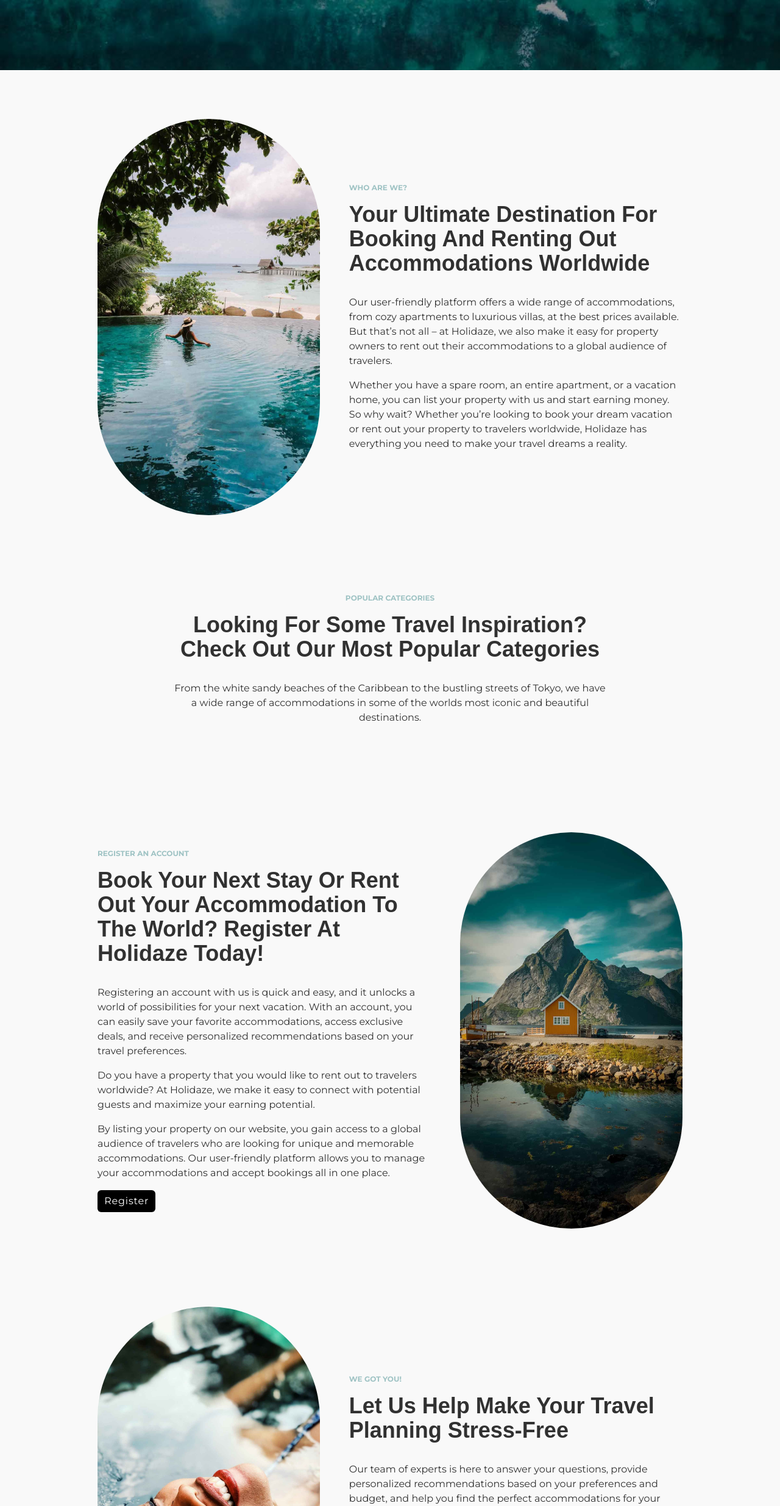
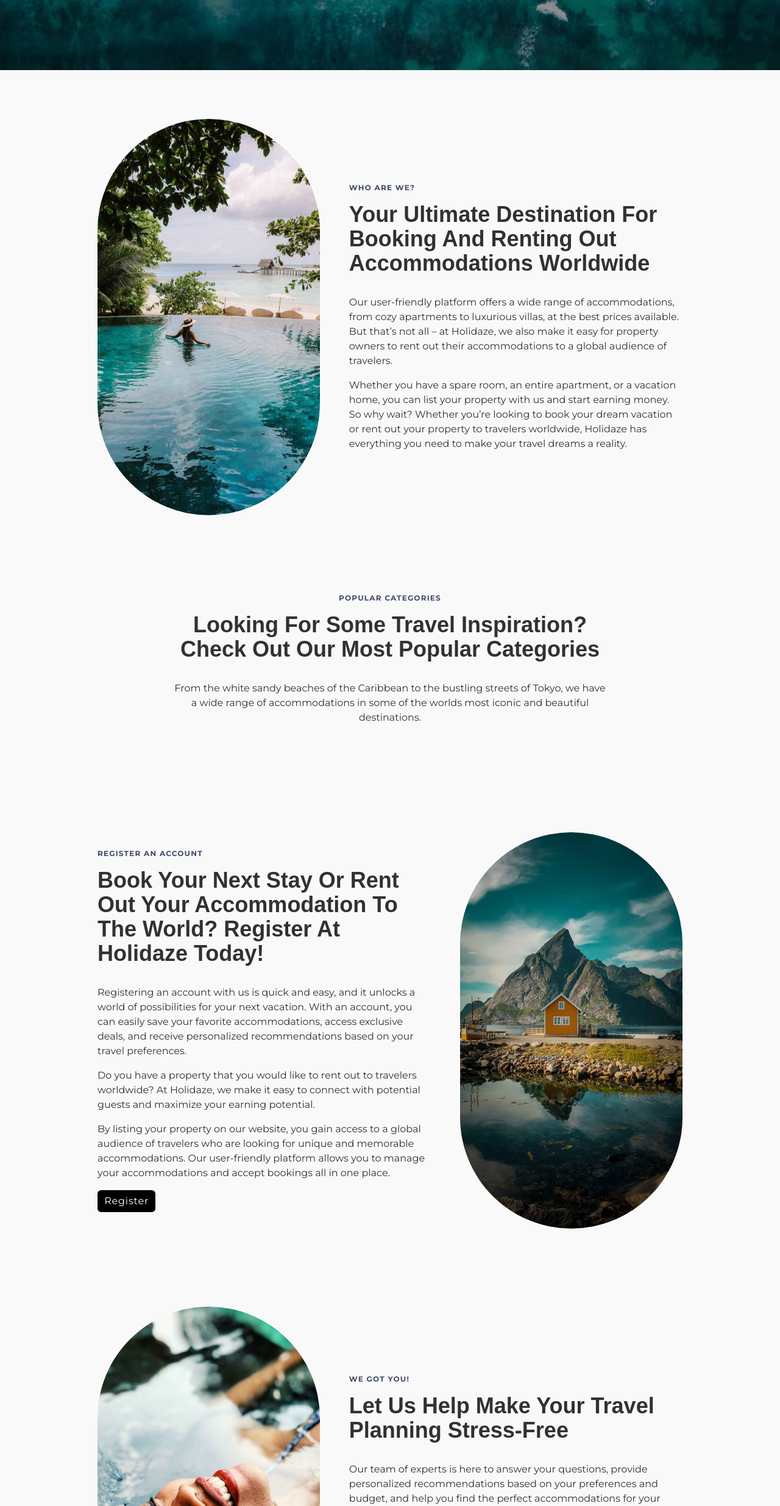
Before and after one commit to May-Tove/holidaze, a React (Vite) app: page / in a window 1280 px wide. Shown: the part 685-3155 px from the top of the page at 61% size. Built offline with nearby package versions, Linux system fonts and the light colour scheme; a web font is replaced by a local one.

Commit message:
Accessibility fixes after testing

```diff
--- a/src/pages/Contact/index.jsx
+++ b/src/pages/Contact/index.jsx
@@ -56,7 +56,7 @@ export const Contact = () => {
         <section className="bg-gray-100 grid grid-cols-1 gap-16 m-auto px-5 py-16 mt-3 lg:py-20 lg:px-40 lg:mt-20 lg:grid-cols-2 lg:gap-28">
           <div className="flex gap-3 items-start">
             <div className="mt-2 rounded-full w-fit h-10 flex items-center bg-primaryLight text-primaryDark p-2 lg:h-16 lg:text-3xl">
-              <RiQuestionnaireLine />
+              <RiQuestionnaireLine aria-label="Icon of questionnaire line" />
             </div>
             <div>
               <h2>General Inquiries</h2>
@@ -70,7 +70,7 @@ export const Contact = () => {
           </div>
           <div className="flex gap-3">
             <div className="mt-2 rounded-full w-fit h-10 flex items-center bg-primaryLight text-primaryDark p-2 lg:h-16 lg:text-3xl">
-              <BiGroup />
+              <BiGroup aria-label="Group of people icon" />
             </div>
             <div>
               <h2>Collaborations and Partnerships</h2>
@@ -85,7 +85,7 @@ export const Contact = () => {
           </div>
           <div className="flex gap-3">
             <div className="mt-2 rounded-full w-fit h-10 flex items-center bg-primaryLight text-primaryDark p-2 lg:h-16 lg:text-3xl">
-              <RiCustomerService2Line />
+              <RiCustomerService2Line aria-label="Icon of person with headphones" />
             </div>
             <div>
               <h2>Customer Support</h2>
@@ -99,7 +99,7 @@ export const Contact = () => {
           </div>
           <div className="flex gap-3">
             <div className="mt-2 rounded-full w-fit h-10 flex items-center bg-primaryLight text-primaryDark p-2 lg:h-16 lg:text-3xl">
-              <TbHome />
+              <TbHome aria-label="House icon" />
             </div>
             <div>
               <h2>Venue Managers</h2>
--- a/src/pages/Home/index.jsx
+++ b/src/pages/Home/index.jsx
@@ -37,7 +37,7 @@ export const Home = () => {
             }}
           ></div>
           <div className="w-full lg:w-3/5 flex flex-col gap-4">
-            <p className="uppercase text-xs font-bold text-secondary">
+            <p className="uppercase text-xs font-bold text-primary tracking-widest">
               Who are we?
             </p>
             <h2 className="text-2xl lg:text-4xl mb-4">
@@ -61,7 +61,7 @@ export const Home = () => {
           </div>
         </section>
         <section className="w-3/4 gap-4 flex flex-col m-auto mb-32">
-          <p className="uppercase text-center text-xs font-bold text-secondary">
+          <p className="uppercase text-center text-xs font-bold text-primary tracking-widest">
             Popular categories
           </p>
           <h2 className="text-2xl lg:text-4xl text-center mb-4 w-full lg:w-3/4 m-auto">
@@ -76,7 +76,7 @@ export const Home = () => {
         </section>
         <section className="w-3/4 flex flex-col lg:flex-row gap-12  items-center m-auto mb-32">
           <div className="w-full lg:w-3/5  flex flex-col gap-4">
-            <p className="uppercase text-xs font-bold text-secondary">
+            <p className="uppercase text-xs font-bold text-primary tracking-widest">
               Register an account
             </p>
             <h2 className="text-2xl lg:text-4xl mb-4">
@@ -120,7 +120,7 @@ export const Home = () => {
             }}
           ></div>
           <div className="w-full lg:w-3/5  flex flex-col gap-4">
-            <p className="uppercase text-xs font-bold text-secondary">
+            <p className="uppercase text-xs font-bold text-primary tracking-widest">
               We got you!
             </p>
             <h2 className="text-2xl lg:text-4xl mb-4">
--- a/src/pages/Profile/index.jsx
+++ b/src/pages/Profile/index.jsx
@@ -86,7 +86,7 @@ export const Profile = () => {
                 onClick={toggleUpdateAvatar}
                 aria-label="Update avatar button"
               >
-                <TbPhotoEdit size={25} />
+                <TbPhotoEdit size={25} aria-label="Edit photo icon" />
               </button>
             )}
           </div>
@@ -95,7 +95,11 @@ export const Profile = () => {
             <h1>{name}</h1>
             {venueManager && (
               <div className="flex items-center gap-1">
-                <TbDiscountCheckFilled className="text-blue-400" size={20} />
+                <TbDiscountCheckFilled
+                  className="text-blue-400"
+                  size={20}
+                  aria-label="Check icon"
+                />
                 <p>Venue Manager</p>
               </div>
             )}
```
